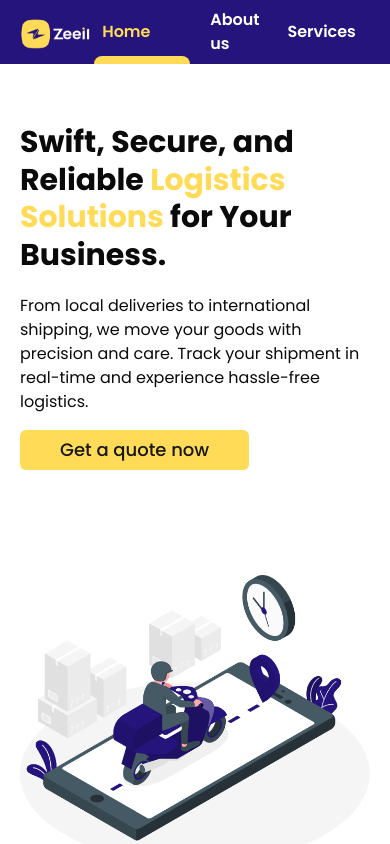
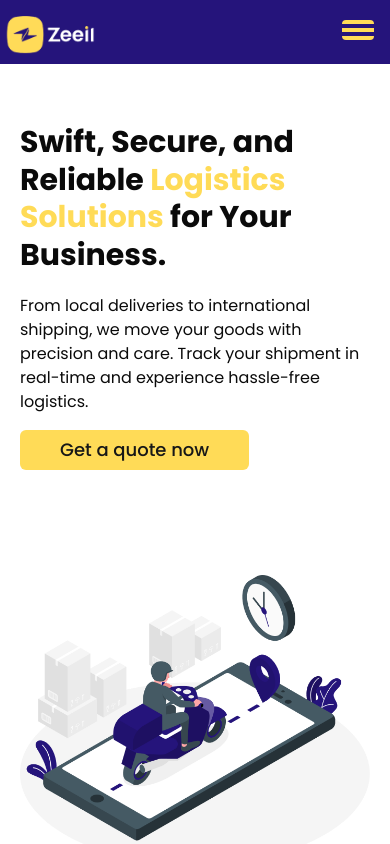
Before and after one commit to ifedolapoomoniyi/zeeil-web, a Next.js app: page / in a window 390 px wide. Shown: the top 844 px of the page. Built offline with nearby package versions, Linux system fonts and the light colour scheme.

Commit message:
feat: add functionality

```diff
--- a/src/components/Navbar.jsx
+++ b/src/components/Navbar.jsx
@@ -3,6 +3,7 @@
 import Image from "next/image";
 import Link from "next/link";
 import { usePathname } from "next/navigation";
+import { useState } from "react";
 
 const Navbar = () => {
 	const navLinks = [
@@ -13,11 +14,35 @@ const Navbar = () => {
 	];
 
 	const pathname = usePathname();
+	const [isNavOpen, setIsNavOpen] = useState(false);
+	const handleOpenNav = () => setIsNavOpen(!isNavOpen);
 
 	return (
-		<div className="bg-primary">
-			<nav className="text-white max-w-screen-xl flex flex-row justify-between font-semibold px-4 h-16 items-center m-auto">
-				<div className="md:w-[500px]">
+		<div className="">
+			{/* hamburger */}
+			<div
+				className="space-y-1 p-2 absolute right-2 top-3 z-20 md:hidden transition-all duration-300"
+				onClick={handleOpenNav}
+			>
+				<div
+					className={`transition-all duration-300 bg-secondary h-1 w-8 rounded-t-sm ${
+						isNavOpen ? "-rotate-45" : ""
+					}`}
+				></div>
+				<div
+					className={`transition-all duration-500 bg-secondary h-1 w-8 ${
+						isNavOpen ? "hidden" : "block"
+					}`}
+				></div>
+				<div
+					className={`transition-all duration-300 bg-secondary h-1 w-8 rounded-b-sm ${
+						isNavOpen ? "rotate-45" : ""
+					}`}
+				></div>
+			</div>
+			<div className="w-full h-16 bg-primary static md:absolute -z-10 flex items-center">
+				{" "}
+				<div className="md:w-[300px] lg:w-[500px] md:hidden">
 					<Image
 						src="/logo.png"
 						alt="logo"
@@ -25,25 +50,42 @@ const Navbar = () => {
 						height={100}
 					/>
 				</div>
-				<ul className="flex flex-row gap-3 justify-between overflow-hidden h-full items-center w-full">
+			</div>
+
+			<nav
+				className={`text-white md:max-w-screen-xl flex flex-col h-screen md:flex-row md:justify-between font-semibold px-4 md:h-16  md:items-center md:m-auto w-[300px] md:w-auto bg-primary absolute top-0 z-10 md:static ${
+					isNavOpen
+						? "left-0"
+						: "-left-[80%] transition-all duration-5004 duration-1000"
+				}`}
+			>
+				<div className="md:w-[300px] lg:w-[500px]">
+					<Image
+						src="/logo.png"
+						alt="logo"
+						width={100}
+						height={100}
+					/>
+				</div>
+				<ul className="md:flex-row flex-col gap-3 md:justify-between md:overflow-hidden m-auto space-y-4 md:space-y-0 md:h-full items-center w-full flex">
 					{navLinks.map((link, index) => (
 						<li
 							key={index}
-							className="h-full flex items-center justify-center relative"
+							className="md:h-full flex items-center justify-center relative text-nowrap"
 						>
 							<Link
 								href={link.path}
 								className={
 									pathname == link.path
-										? " text-secondary p-2 px-2 m-auto flex text-center w-24"
-										: "p-2 hover:text-primary"
+										? " text-secondary p-2  m-auto flex items-center justify-center text-center w-20 lg:w-24"
+										: "p-2 hover:text-secondary text-center"
 								}
 							>
 								{link.title}
 							</Link>
 
 							{pathname == link.path && (
-								<div className="bg-secondary w-full h-4 rounded-3xl absolute -bottom-2"></div>
+								<div className="bg-secondary w-full h-1 md:h-4 rounded-3xl absolute -bottom-2"></div>
 							)}
 						</li>
 					))}
@@ -51,7 +93,7 @@ const Navbar = () => {
 					<li>
 						<Link
 							href={"/contact-us"}
-							className="text-primary px-5 py-2 rounded-md bg-secondary"
+							className="text-primary px-5 py-2 rounded-md bg-secondary text-nowrap h-full hover:rounded-sm hover:opacity-90 duration-200"
 						>
 							Contact us
 						</Link>
```
